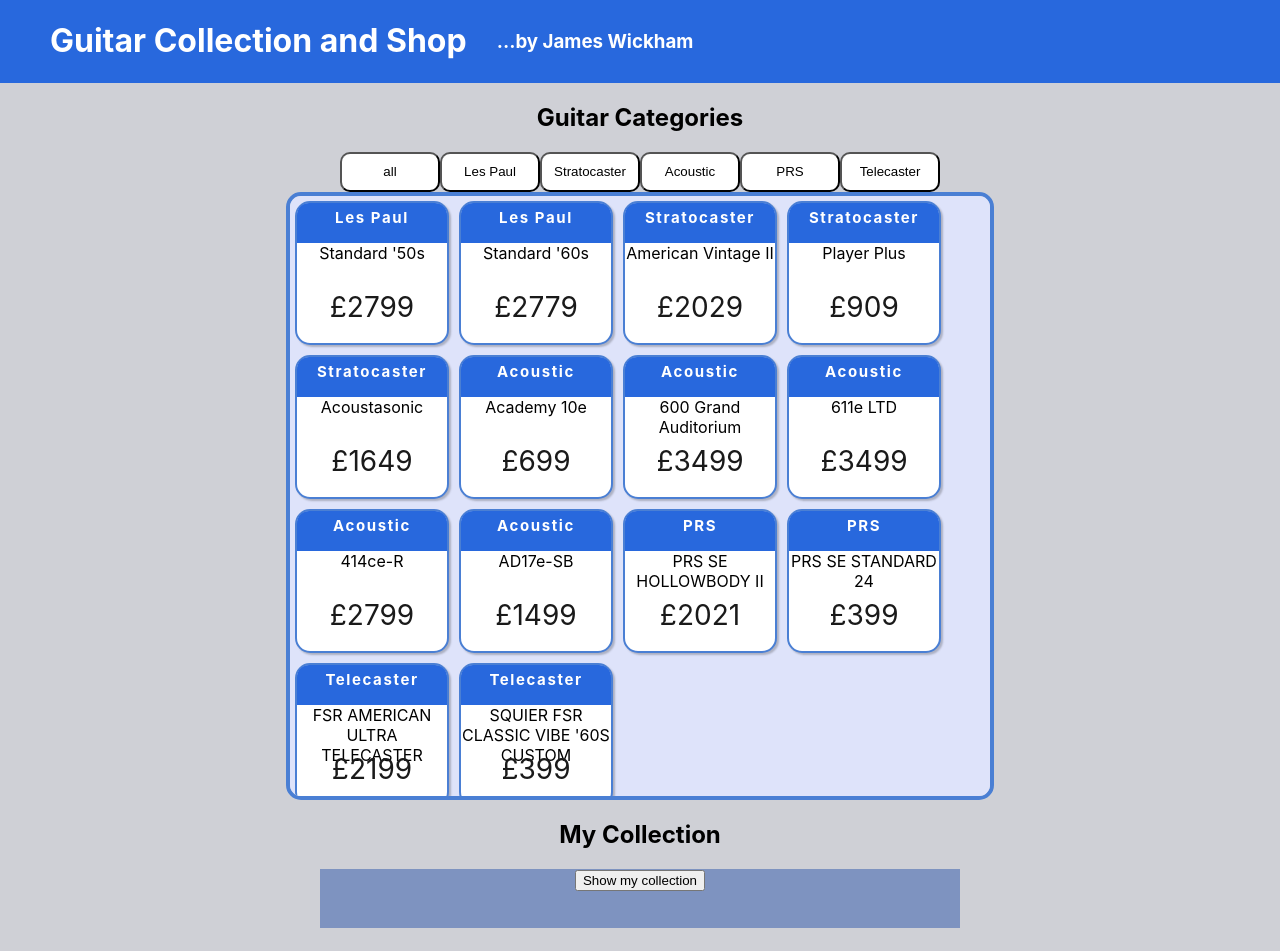
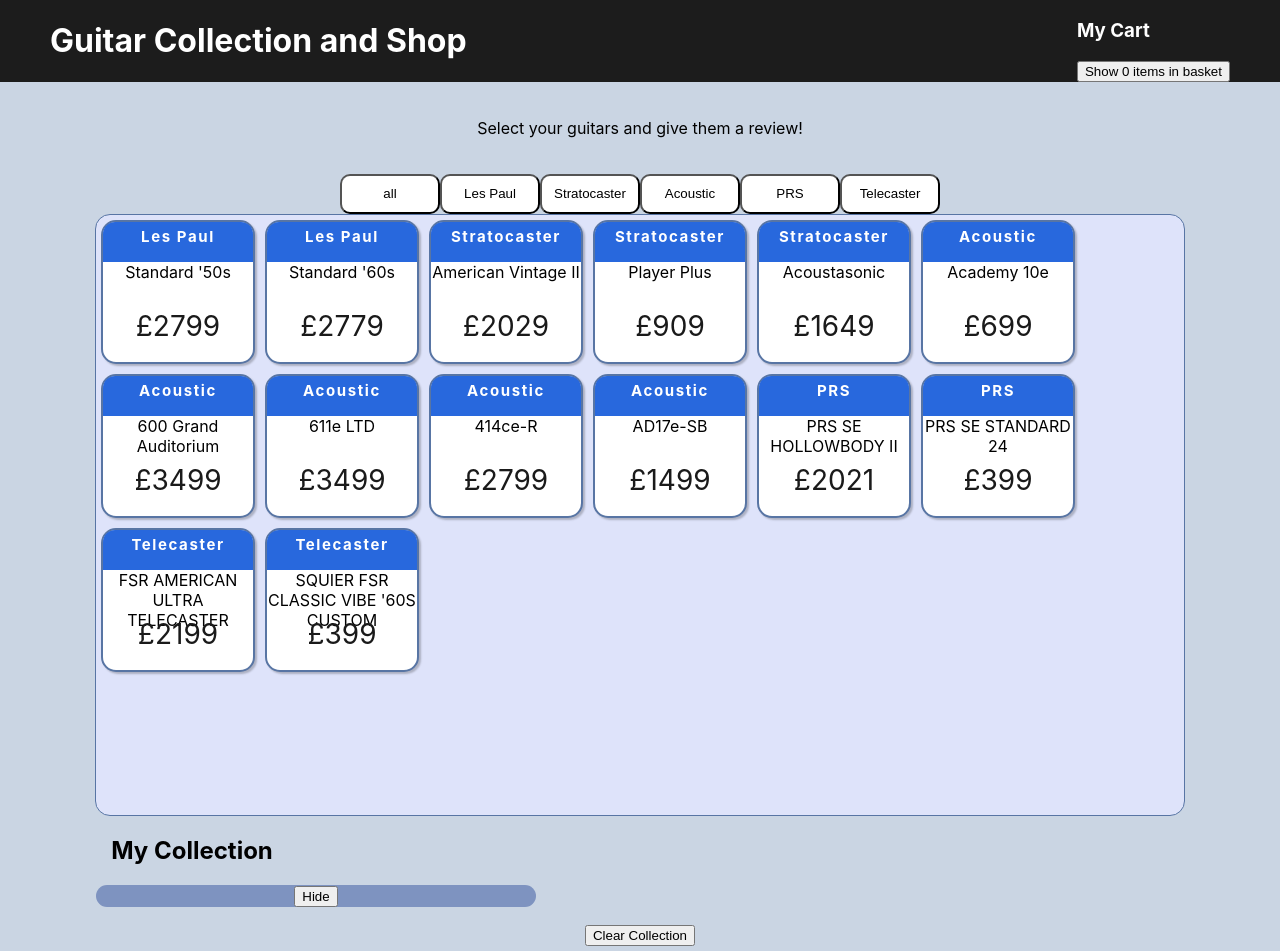
Before and after one commit to Kalvin104/MyGuitarHub, a React (Create React App) app: page / in a window 1280 px wide. Shown: the top 951 px of the page. Built offline with nearby package versions, Linux system fonts and the light colour scheme; the HTML template or start-up script is replaced by a standard one.

Commit message:
bug fixes and tidier ui

```diff
--- a/package.json
+++ b/package.json
@@ -6,6 +6,8 @@
     "@testing-library/jest-dom": "^5.16.5",
     "@testing-library/react": "^13.4.0",
     "@testing-library/user-event": "^13.5.0",
+    "express": "^4.18.2",
+    "mongoose": "^7.0.5",
     "react": "^18.2.0",
     "react-dom": "^18.2.0",
     "react-scripts": "5.0.1",
@@ -34,5 +36,9 @@
       "last 1 firefox version",
       "last 1 safari version"
     ]
+  },
+  "devDependencies": {
+    "dotenv": "^16.0.3",
+    "nodemon": "^2.0.22"
   }
 }
--- a/src/App.css
+++ b/src/App.css
@@ -1,19 +1,20 @@
 /* GLOBAL VARIABLES */
 
 .html, body {
-  background-color: rgb(207, 208, 214)
+  background-color: rgb(202, 213, 227)
 }
 
 :root {
-  --bordercolor: #4a7fd4;
+  --bordercolor: #5875a4;
   --backcolor: #dee3fa;
   --grey1: #e2e0e0;
   --red1: #bd4a24;
-  --deepblue1: #2868dd;
+  --deepblue1: #d5cd75;
   --banner: #8ec583;
   --transition: 0.1s;
   --hovercolor: #46cc56;
-  --selectedcolor: #e3e7ba;
+  --selectedcolor: #cdd1a0;
+  --header: #000000;
 }
 
 .App {
@@ -277,8 +278,8 @@
 
 .section-container{
   background-color: var(--backcolor);
-  border: solid var(--bordercolor) 4px;
-  width: 700px;
+  border: solid var(--bordercolor) 1px;
+  width: 85%;
   height: 600px;
   display: flex;
   flex-shrink: 0;
@@ -374,16 +375,23 @@
 
 .myCollection-container {
   background-color: rgb(126, 147, 192);
-  width: 600px;
-  margin: auto;
+  width: 400px;
+  margin-left: 7.5%;
+  border-radius: 15px;
   padding: 0px 20px 0px 20px;
 }
 
 .myCollection-collection {
   color: white;
-  display: flex;
 }
 
 .myCollection-guitars {
-  display: flex;
+  font-size: 110%;
 }
+
+.myCartPanel {
+  -webkit-animation: slide 0.5s forwards;
+  -webkit-animation-delay: 2s;
+  animation: slide 0.5s forwards;
+  animation-delay: 2s;
+}
--- a/src/App.js
+++ b/src/App.js
@@ -1,50 +1,23 @@
-
 import React from 'react'
 import './App.css';
-import './stylesheets/qanda.css'
-
 import Header from './components/Header';
 import Footer from './components/Footer';
 import Collection from './components/Collection';
-
-
-import Review from './Review'
-import Controller from './Controller';
-import people from './people'
-import GuitarInfo from './GuitarInfo';
-
-//QANDA APP
-import Qanda from './components/Qanda';
-import Qanda_data from './components/Qanda_data';
-
 //MENU APP
 import Menu from './components/Menu';
 import Menu_data from './components/Menu_data';
 import Categories from './components/Categories';
-
 //CART APP
 import Cart from './components/Cart';
 
 function App() {
 
-  //Q AND A APP
-const [questions, setQuestions] = React.useState(Qanda_data)
-const questionElements = questions.map(question => (
-  <Qanda
-  key={question.id}
-  {...question}
-  />
-))
-
 //MENU APP
 const allCategories = ["all", ...new Set(Menu_data.map((item) => item.category))]
 const [menuItems, setMenuItems] = React.useState(Menu_data)
 const [categories, setCategories] = React.useState(allCategories)
-
 const allFiltered = [...new Set(Menu_data.map((item) => item.id))]
 const [filtered, setFiltered] = React.useState(allFiltered)
-
-//MENU APP END
 
 //CATEGORY APP
 const filterItems = (category) => {
@@ -54,12 +27,19 @@
   setMenuItems(Menu_data)
   }
 }
-const [myCollection, setMyCollection] = React.useState([])
+const [myCollection, setMyCollection] = React.useState(() => {
+  //Getting stored collection from localStorage
+  const saved = localStorage.getItem("guitars")
+  const initialValue = JSON.parse(saved)
+  console.log(initialValue)
+  return initialValue || []
+})
+
 const [myCollectionTitle, setMyCollectionTitle] = React.useState([])
 const [myCollectionBrand, setMyCollectionBrand] = React.useState([])
 const [myCollectionPrice, setMyCollectionPrice] = React.useState([])
 
-const [filteredCollection, setFilteredCollection] = React.useState([])
+
 
 const selectItems = (id, expand) => {
   if (expand === true) {
@@ -78,36 +58,34 @@
   setMyCollectionPrice(oldCollectionPrice => [...oldCollectionPrice, price])
 }
 
-//CATEGORY APP END
-const [index, setIndex] = React.useState(0)
-const checkNumber = (number) => {
-  if(number > people.length - 1){
-  return 0
-  }
-  if(number < 0){
-      return people.length - 1
-  }
-  return number
-}
-function nextPerson(){
-  setIndex(prevIndex => checkNumber(prevIndex + 1))
-  return index
-}
-function prevPerson(){
-  setIndex(prevIndex => checkNumber(prevIndex - 1))
-  return index
+const [clear, setClear] = React.useState(false)
+
+function clearCollection(){
+  localStorage.removeItem("guitars")
+  setMyCollection([])
+  setClear(prevClear => !prevClear)
+  setMenuItems(Menu_data)
+  console.log("myCollection after clear: ", myCollection)
 }
 
+function clearCollectionMenu(){
+  console.log("clear collection menu selected")
+}
 
 return (
     <main>
-      <Header />
+      <Header
+      myCollection={myCollection}
+      myCollectionBrand={myCollectionBrand}
+      myCollectionPrice={myCollectionPrice}
+      myCollectionTitle={myCollectionTitle}
+      />
       <div className="appcolumn">
-
+        <br></br>
+      <p>Select your guitars and give them a review!</p>
+        <br></br>
       <div>
         <div className="categories-container">
-          <h2>Guitar Categories</h2>
-        {/* {questionElements} */}
         <Categories
         categories={categories}
         filterItems={filterItems}
@@ -118,16 +96,21 @@
         items={menuItems}
         selectItems={selectItems}
         addToCollection={addToCollection}
+        clearCollectionMenu={clearCollectionMenu}
+        myCollection={myCollection}
         />
+
         <Collection
         myCollection={myCollection}
         myCollectionTitle={myCollectionTitle}
         myCollectionBrand={myCollectionBrand}
         myCollectionPrice={myCollectionPrice}
-
         filtered={filtered}
+        setClear={setClear}
+        clear={clear}
+        clearCollection={clearCollection}
       />
-
+      <button onClick={() => {clearCollection(); clearCollectionMenu()}}> Clear Collection</button>
       </div>
 
       </div>
@@ -135,26 +118,7 @@
         <Cart />
       </div>
         <Footer />
-
       <div>
-      {/* <div className="app-container">
-        <div className="ourreviews">
-          <h2>Famous Guitarists Guitars</h2>
-
-        </div>
-        <Controller
-        nextPerson={nextPerson}
-        prevPerson={prevPerson}
-        />
-        <Review
-        index={index}
-        />
-        <GuitarInfo
-        index={index}
-        />
-      </div>
-      <br></br> */}
-
       </div>
 
     </main>
--- a/src/components/Collection.js
+++ b/src/components/Collection.js
@@ -2,14 +2,14 @@
 import Menu_data from './Menu_data'
 
 
-export default function Collection({myCollection, filtered, myCollectionTitle}) {
+export default function Collection({myCollection, filtered, myCollectionTitle, clearCollection}) {
 
-
-const [filter, setFilter] = React.useState([])
+const [showMyCollection, setMyShowCollection] = React.useState(true)
 
 
   //const filtered = allMyItems.filter((item) => item.id contain)
   function showCollection(){
+    setMyShowCollection(prevClick => !prevClick)
     for (let i = 0; i < myCollection.length; i++){
     console.log("loop", myCollection[i])
     const x = Menu_data.filter((item) => item.id === myCollection[i])
@@ -18,29 +18,26 @@
 }
 
 
-  const allMyItems = Menu_data.map((item) => item.id + " " + item.brand + " " + item.title);
+    myCollectionTitle = JSON.parse(localStorage.getItem('guitars'))
+
+
+const rows = []
+
+  for (let i = 0; i < myCollection.length; i++){
+  rows.push(<p>{myCollectionTitle[i]}</p>)
+
+  }
 
 
 
-  // console.log("myCollection", myCollection)
-  // console.log(filtered)
-
-  const filterItems = (category) => {
-    const newItems = Menu_data.filter((item)=> item.category === category)
-
-    }
-
-
-  //const newItems = Menu_data.filter((item)=> item.category === category
-  //const myItems = Menu_data.filter((item) => item.id === myCollection)
-
   return (
     <div>
-        <h2>My Collection</h2>
+        <h2 style={{marginLeft: "-70%"}}>My Collection</h2>
         <div className="myCollection-container">
-          <button onClick={showCollection}>Show my collection</button>
+          <button onClick={showCollection}>{showMyCollection ? "Hide" : "Show"}</button>
           <div className="myCollection-collection">
-            <h3 className="myCollection-guitars">{myCollectionTitle}</h3>
+            <h3 className="myCollection-guitars">
+              {showMyCollection && rows}</h3>
           </div>
         </div>
 
--- a/src/components/Header.js
+++ b/src/components/Header.js
@@ -1,10 +1,16 @@
 import React from 'react'
+import MyCart from './MyCart'
 
-export default function Header() {
+export default function Header({myCollection, myCollectionBrand, myCollectionTitle, myCollectionPrice}) {
   return (
-    <div style={{paddingLeft: "50px", display: "flex", backgroundColor: "#2868dd", color: "white"}}>
+    <div style={{paddingRight: "100px", paddingLeft: "50px", display: "flex", backgroundColor: "#1c1c1c", color: "white"}}>
         <h1>Guitar Collection and Shop</h1>
-        <h3 style={{margin: "30px"}}>...by James Wickham</h3>
+        <MyCart
+        myCollection={myCollection}
+        myCollectionBrand={myCollectionBrand}
+        myCollectionPrice={myCollectionPrice}
+        myCollectionTitle={myCollectionTitle}
+        />
     </div>
   )
 }
--- a/src/components/Menu.js
+++ b/src/components/Menu.js
@@ -1,8 +1,7 @@
 /* eslint-disable no-lone-blocks */
 import React from 'react'
-import Menu_expanded from './Menu_expanded'
 
-export default function Menu({items, selectItems, addToCollection}) {
+export default function Menu({items, selectItems, addToCollection, myCollection}) {
 
   const [expand, setExpand] = React.useState(false)
   const [collection, setCollection] = React.useState([])
@@ -14,16 +13,20 @@
   margin: expand ? "auto" : ""
   }
 
-
   function expandBox(id){
     setExpand(prevExpand => !prevExpand)
     selectItems(id, expand)
   }
 
+  let itemsArray = localStorage.getItem('guitars') ?
+  JSON.parse(localStorage.getItem('guitars')) : [];
+
   function addToCollectionButton(id, title){
-  if (collection.includes(id)){
+    if (myCollection.includes(id)){
       console.log("Already in collection")
     } else {
+      itemsArray.push(title)
+      localStorage.setItem('guitars', JSON.stringify(itemsArray))
       setCollection(collection => [...collection, id])
       return addToCollection(id, title)
   }
@@ -36,7 +39,7 @@
     <div className="section-container">
       {items.map((menuItem)=>{
 
-        const {id, title, category, price, desc, img, year, brand} = menuItem
+        const {id, title, category, price, desc, img, brand} = menuItem
         {return <article
         key={id}
         className="menu-item"
--- /dev/null
+++ b/src/components/MyCart.js
@@ -0,0 +1,30 @@
+import React from 'react'
+import MyCartPanel from './MyCartPanel'
+
+export default function MyCart({myCollection, myCollectionBrand, myCollectionTitle, myCollectionPrice}) {
+
+
+  const [showCart, setShowCart] = React.useState(false)
+
+  function setShowCartButton(){
+    setShowCart(prev => !prev)
+  }
+
+  return (
+    <div className="myCart-container" style={{
+      position: "absolute",
+      right: "50px",
+
+    }}>
+        <h3>My Cart</h3>
+        <button onClick={setShowCartButton}>Show {myCollection.length} items in basket</button>
+        {showCart &&
+        <MyCartPanel
+        myCollection={myCollection}
+        myCollectionBrand={myCollectionBrand}
+        myCollectionPrice={myCollectionPrice}
+        myCollectionTitle={myCollectionTitle}
+        />}
+    </div>
+  )
+}
--- /dev/null
+++ b/src/components/MyCartPanel.js
@@ -0,0 +1,18 @@
+import React from 'react'
+
+export default function MyCartPanel({myCollection, myCollectionBrand, myCollectionPrice, myCollectionTitle}) {
+  return (
+    <div className="myCartPanel"
+    style={{
+      backgroundColor: "rgb(28,28,28)",
+      width: "400px",
+      height: "100%",
+      position: "fixed",
+      marginLeft: "-155px",
+      top: "80px",
+      transition: "1s"
+      }}>
+        <p>{myCollectionTitle}</p>
+    </div>
+  )
+}
--- a/src/stylesheets/qanda.css
+++ /dev/null
@@ -1,4 +0,0 @@
-.qanda-container {
-    background-color: black;
-    color: white;
-}
```
Also changed, not shown: 1 other file (tests, documents, lock files or other folders). Lines whose indentation alone changed are shown as unchanged.
